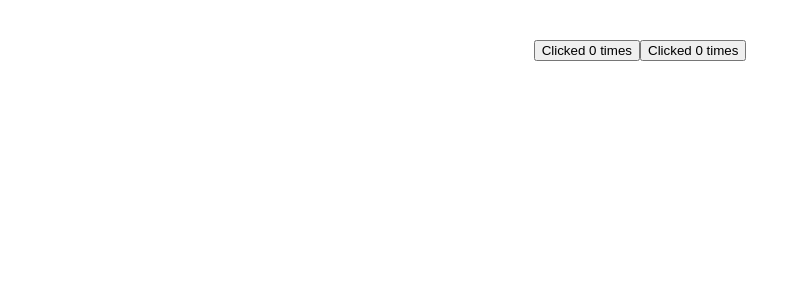
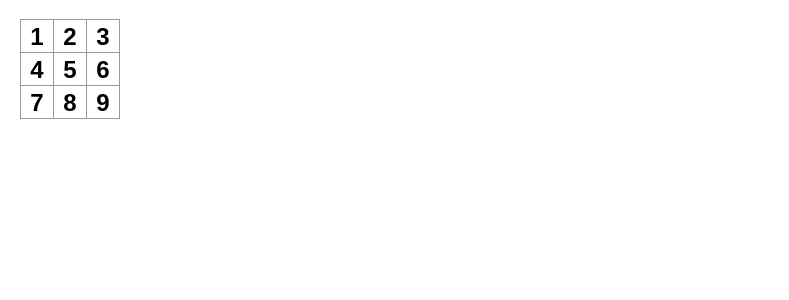
Before and after one commit to Ksmol03/LearningReact, a React (Vite) app: page / in a window 1280 px wide. Shown: the top 300 px of the page, without its empty margins (0-789 px from the left). Built offline with nearby package versions, Linux system fonts and the light colour scheme.

Commit message:
Modified files for Tic-Tac-Toe game - created a board with 9 squares with onClick event

```diff
--- a/src/App.css
+++ b/src/App.css
@@ -1,6 +1,94 @@
-#root {
-  max-width: 1280px;
-  margin: 0 auto;
-  padding: 2rem;
+* {
+  box-sizing: border-box;
+}
+
+body {
+  font-family: sans-serif;
+  margin: 20px;
+  padding: 0;
+}
+
+h1 {
+  margin-top: 0;
+  font-size: 22px;
+}
+
+h2 {
+  margin-top: 0;
+  font-size: 20px;
+}
+
+h3 {
+  margin-top: 0;
+  font-size: 18px;
+}
+
+h4 {
+  margin-top: 0;
+  font-size: 16px;
+}
+
+h5 {
+  margin-top: 0;
+  font-size: 14px;
+}
+
+h6 {
+  margin-top: 0;
+  font-size: 12px;
+}
+
+code {
+  font-size: 1.2em;
+}
+
+ul {
+  padding-inline-start: 20px;
+}
+
+* {
+  box-sizing: border-box;
+}
+
+body {
+  font-family: sans-serif;
+  margin: 20px;
+  padding: 0;
+}
+
+.square {
+  background: #fff;
+  border: 1px solid #999;
+  float: left;
+  font-size: 24px;
+  font-weight: bold;
+  line-height: 34px;
+  height: 34px;
+  margin-right: -1px;
+  margin-top: -1px;
+  padding: 0;
   text-align: center;
+  width: 34px;
 }
+
+.square:hover {
+  cursor: pointer;
+}
+
+.board-row:after {
+  clear: both;
+  content: '';
+  display: table;
+}
+
+.status {
+  margin-bottom: 10px;
+}
+.game {
+  display: flex;
+  flex-direction: row;
+}
+
+.game-info {
+  margin-left: 20px;
+}
--- a/src/App.jsx
+++ b/src/App.jsx
@@ -1,26 +1,12 @@
-import { useState } from 'react'
 import './App.css'
+import Board from './Square.jsx'
 
 function App() {
-  const [count, setCount] = useState(0);
-
-  function handleClick() {
-    setCount(count + 1)
-  }
-
   return (
     <>
-      <Button onClick={handleClick} count={count}/>
-      <Button onClick={handleClick} count={count}/>
+    <Board />
     </>
   )
 }
 
-function Button({onClick, count}) {
-
-  return (
-    <button onClick={onClick}>Clicked {count} times</button>
-  )
-}
-
 export default App
--- /dev/null
+++ b/src/Square.jsx
@@ -0,0 +1,39 @@
+import React from 'react'
+
+function Square({ value }) {
+  function handleClick() {
+    console.log("clicked")
+  }
+
+  return (
+    <button
+      className='square'
+      onClick={handleClick}
+    >
+    {value}</button>
+  )
+}
+
+const Board = () => {
+  return (
+    <>
+      <div className="board-row">
+        <Square value='1'/>
+        <Square value='2'/>
+        <Square value='3'/>
+      </div>
+      <div className="board-row">
+        <Square value='4'/>
+        <Square value='5'/>
+        <Square value='6'/>
+      </div>
+      <div className="board-row">
+        <Square value='7'/>
+        <Square value='8'/>
+        <Square value='9'/>
+      </div>
+    </>
+  )
+}
+
+export default Board
```
